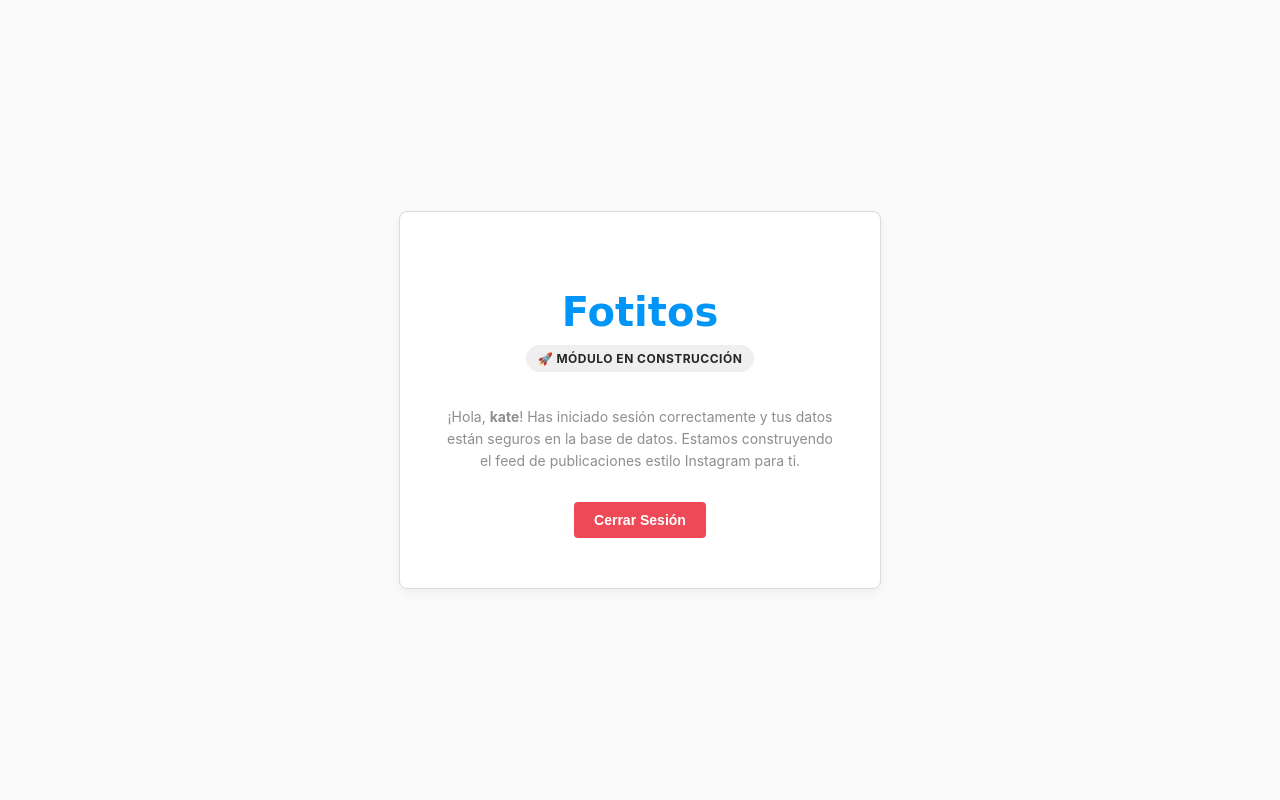
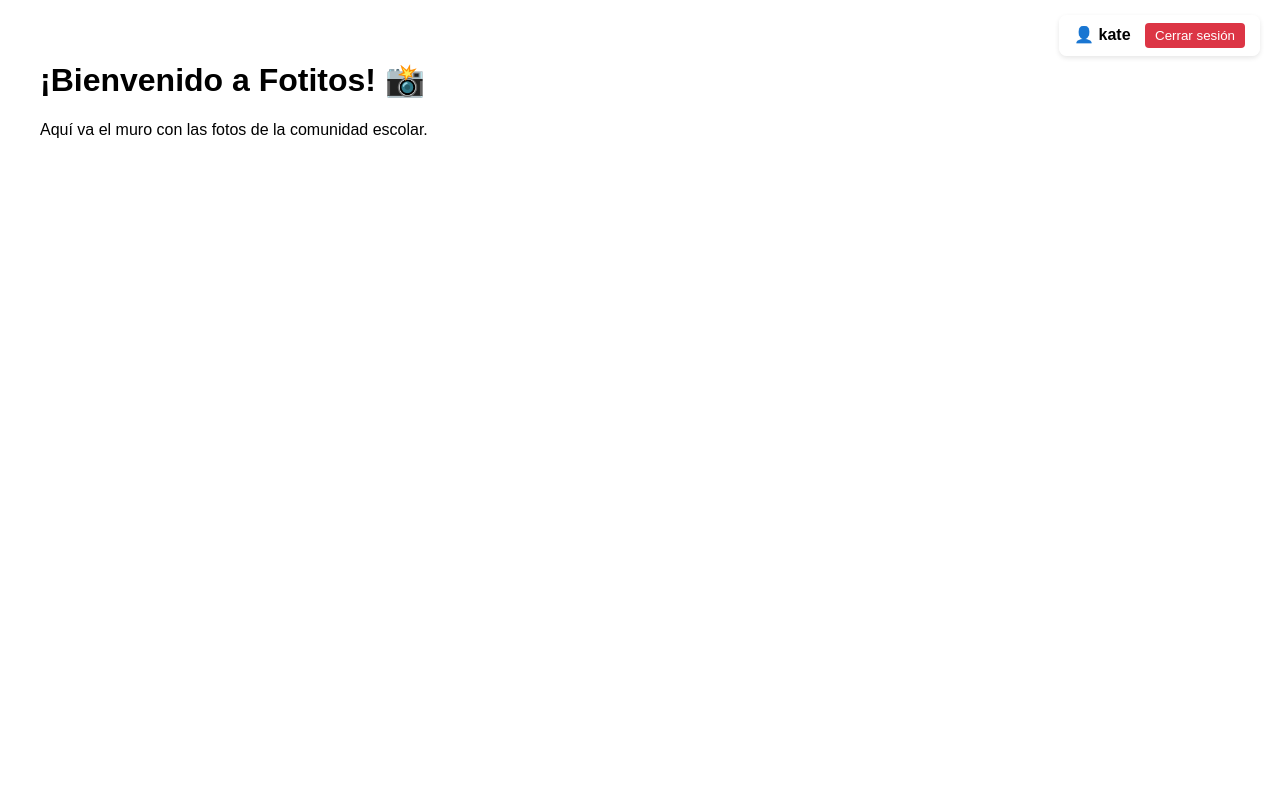
Before and after one commit to katth-i/Proyecto_Instagram, a Django app: page /inicio/ in a window 1280 px wide. Run offline with Django 5.2, Linux system fonts and the light colour scheme; a user stored in the database is signed in.

Commit message:
Perfil para cerrare sesion
En donde si no se cierra la sesion permanecera abierta

```diff
--- a/config/settings.py
+++ b/config/settings.py
@@ -129,4 +129,4 @@ DEFAULT_AUTO_FIELD = 'django.db.models.BigAutoField'
 
 LOGIN_URL = "login"
 LOGIN_REDIRECT_URL = "inicio"
-LOGOUT_REDIRECT_URL = "login"
+LOGOUT_REDIRECT_URL = '/login/'  # O la ruta que prefieras a donde llegue al salir
--- a/config/urls.py
+++ b/config/urls.py
@@ -13,4 +13,5 @@ urlpatterns = [
     path('reset_password_sent/', auth_views.PasswordResetDoneView.as_view(template_name='cuentas/password_reset_done.html'), name='password_reset_done'),
     path('reset/<uidb64>/<token>/', auth_views.PasswordResetConfirmView.as_view(template_name='cuentas/password_reset_confirm.html'), name='password_reset_confirm'),
     path('reset_password_complete/', auth_views.PasswordResetCompleteView.as_view(template_name='cuentas/password_reset_complete.html'), name='password_reset_complete'),
+    path('logout/', auth_views.LogoutView.as_view(), name='logout'),
 ]
--- a/cuentas/templates/cuentas/inicio.html
+++ b/cuentas/templates/cuentas/inicio.html
@@ -2,79 +2,33 @@
 <html lang="es">
 <head>
     <meta charset="UTF-8">
-    <title>Fotitos - En Construcción</title>
-    <style>
-        body {
-            font-family: -apple-system, BlinkMacSystemFont, "Segoe UI", Roboto, Helvetica, Arial, sans-serif;
-            background-color: #fafafa;
-            display: flex;
-            justify-content: center;
-            align-items: center;
-            height: 100vh;
-            margin: 0;
-            color: #262626;
-        }
-        .construction-card {
-            background: white;
-            border: 1px solid #dbdbdb;
-            padding: 50px 40px;
-            text-align: center;
-            border-radius: 8px;
-            width: 400px;
-            box-shadow: 0 4px 12px rgba(0,0,0,0.05);
-        }
-        h1 {
-            font-family: cursive;
-            color: #0095f6;
-            font-size: 40px;
-            margin-bottom: 10px;
-        }
-        .badge {
-            background-color: #efefef;
-            color: #262626;
-            padding: 6px 12px;
-            border-radius: 20px;
-            font-size: 12px;
-            font-weight: bold;
-            display: inline-block;
-            margin-bottom: 20px;
-            letter-spacing: 0.5px;
-        }
-        p {
-            color: #8e8e8e;
-            font-size: 14px;
-            line-height: 22px;
-            margin-bottom: 30px;
-        }
-        .logout-btn {
-            background: #ed4956;
-            color: white;
-            border: none;
-            padding: 10px 20px;
-            font-weight: bold;
-            border-radius: 4px;
-            cursor: pointer;
-            text-decoration: none;
-            display: inline-block;
-            font-size: 14px;
-            transition: background 0.2s;
-        }
-        .logout-btn:hover {
-            background: #c93843;
-        }
-    </style>
+    <title>Fotitos - Página Principal</title>
 </head>
-<body>
-    <div class="construction-card">
-        <h1>Fotitos</h1>
-        <div class="badge">🚀 MÓDULO EN CONSTRUCCIÓN</div>
+<body style="margin: 0; font-family: Arial, sans-serif;">
 
-        <p>¡Hola, <strong>{{ request.user.username }}</strong>! Has iniciado sesión correctamente y tus datos están seguros en la base de datos. Estamos construyendo el feed de publicaciones estilo Instagram para ti.</p>
+    <!-- ESQUINA SUPERIOR: Perfil y Cerrar/Iniciar sesión -->
+    <div style="position: absolute; top: 15px; right: 20px; background: rgba(255, 255, 255, 0.9); padding: 8px 15px; border-radius: 8px; box-shadow: 0 2px 5px rgba(0,0,0,0.1); z-index: 1000;">
+        {% if user.is_authenticated %}
+            <!-- Si ya inició sesión, muestra su nombre y el botón de salir -->
+            <span style="margin-right: 10px;">👤 <strong>{{ user.username }}</strong></span>
 
-        <!-- Formulario o enlace para cerrar sesión de forma segura en Django -->
-        <form action="{% url 'login' %}" method="get">
-            <button type="submit" class="logout-btn">Cerrar Sesión</button>
-        </form>
+            <form action="{% url 'logout' %}" method="post" style="display: inline;">
+                {% csrf_token %}
+                <button type="submit" style="background-color: #dc3545; color: white; border: none; padding: 5px 10px; border-radius: 4px; cursor: pointer;">
+                    Cerrar sesión
+                </button>
+            </form>
+        {% else %}
+            <!-- Si no ha iniciado sesión, muestra el enlace para entrar -->
+            <a href="{% url 'login' %}" style="text-decoration: none; color: #007bff; font-weight: bold;">Iniciar sesión</a>
+        {% endif %}
     </div>
+
+    <!-- EL RESTO DE TU PÁGINA PRINCIPAL (Tus publicaciones, fotos, etc.) -->
+    <div style="padding: 40px;">
+        <h1>¡Bienvenido a Fotitos! 📸</h1>
+        <p>Aquí va el muro con las fotos de la comunidad escolar.</p>
+    </div>
+
 </body>
 </html>
```
Also changed, not shown: db.sqlite3.
